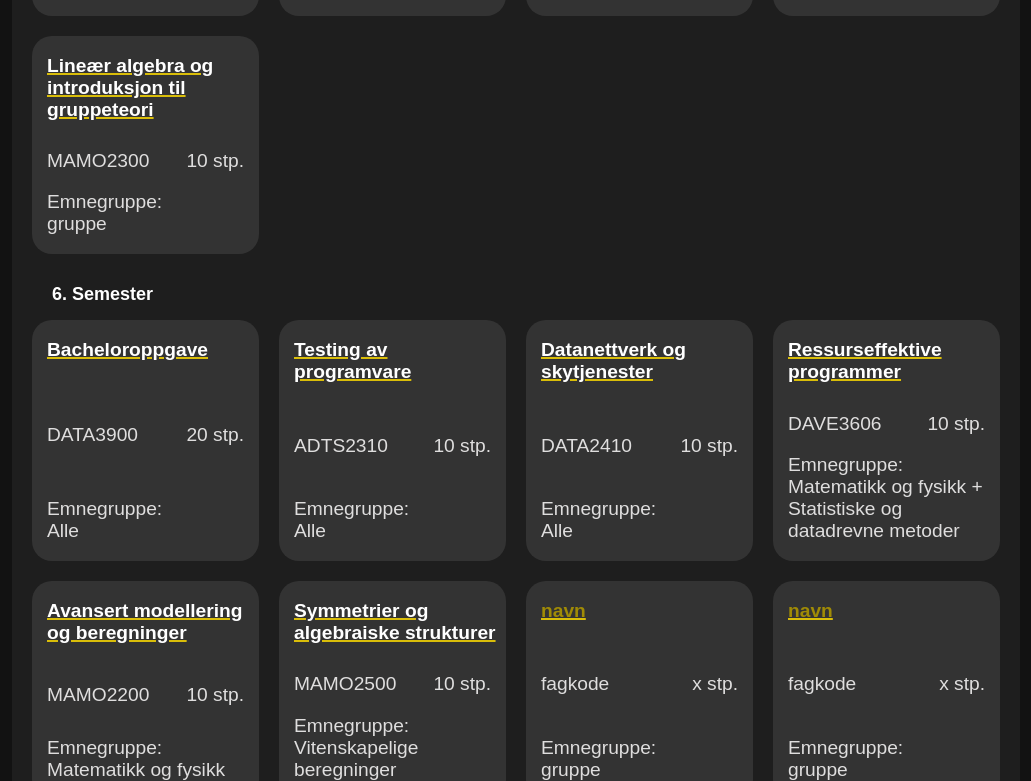
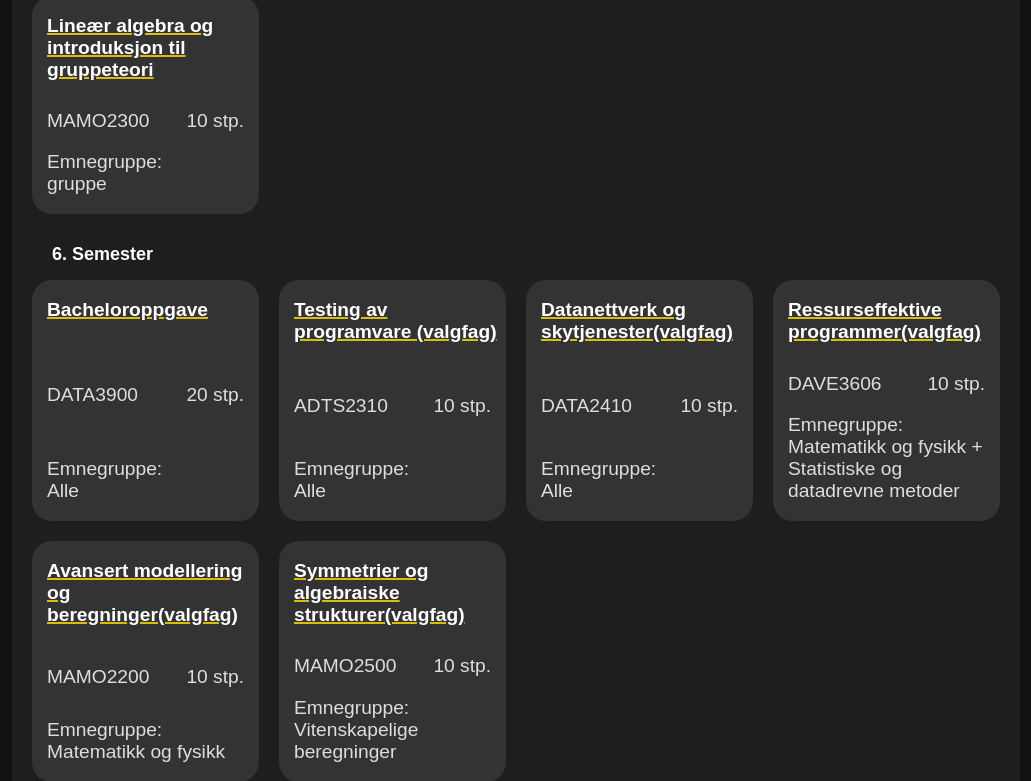
Before and after one commit to H44K0N/Eksamen1200, a plain HTML site: page index.html in a window 1280 px wide. Shown: the part 4561-5342 px from the top of the page, without its empty margins (124-1155 px from the left). Drawn offline with Linux system fonts and the light colour scheme.

Commit message:
Fjernet unødvendig kode

```diff
--- a/index.html
+++ b/index.html
@@ -190,8 +190,6 @@
 
                 <!-- 1. studieår -->
                 <h3 class="Studieår-bakgrunn">1. studieår</h3>
-
-                <!-- 1. Semester -->
                 <h2 class="Semester">1. Semester</h2>
                 <section id="Oppbygging" class="fag-grid">
                     <div class="fag">
@@ -255,13 +253,10 @@
                         </div>
                         <p class="emnegruppe">Emnegruppe:<br>Alle</p>
                     </div>
-                    <div class="hide"></div> <!-- Empty placeholder -->
                 </section>
 
                 <!-- 2. studieår -->
                 <h3 class="Studieår-bakgrunn">2. studieår</h3>
-
-                <!-- 3. Semester -->
                 <h2 class="Semester">3. Semester</h2>
                 <section id="Oppbygging" class="fag-grid">
                     <div class="fag">
@@ -296,10 +291,8 @@
                         </div>
                         <p class="emnegruppe">Emnegruppe: </br>Matematikk og fysikk + Vitenskapelige beregninger</p>
                     </div>
-                    <div class="hide"></div> <!-- Empty placeholder -->
                 </section>
 
-                <!-- 4. Semester -->
                 <h2 class="Semester">4. Semester</h2>
                 <section id="Oppbygging" class="fag-grid">
                     <div class="fag">
@@ -366,13 +359,10 @@
                         </div>
                         <p class="emnegruppe">Emnegruppe: </br>Vitenskapelige beregninger</p>
                     </div>
-                    <div class="hide"></div> <!-- Empty placeholder -->
                 </section>
 
                 <!-- 3. studieår -->
                 <h3 class="Studieår-bakgrunn">3. studieår</h3>
-
-                <!-- 5. Semester -->
                 <h2 class="Semester">5. Semester</h2>
                 <section id="Oppbygging" class="fag-grid">
                     <div class="fag">
@@ -448,7 +438,6 @@
                     </div>
                 </section>
 
-                <!-- 6. Semester -->
                 <h2 class="Semester">6. Semester</h2>
                 <section id="Oppbygging" class="fag-grid">
                     <div class="fag">
@@ -460,7 +449,7 @@
                         <p class="emnegruppe">Emnegruppe: <br>Alle</p>
                     </div>
                     <div class="fag">
-                        <h3><a href="https://student.oslomet.no/studier/-/studieinfo/emne/ADTS2310/2024/H%C3%98ST">Testing av programvare</a></h3>
+                        <h3><a href="https://student.oslomet.no/studier/-/studieinfo/emne/ADTS2310/2024/H%C3%98ST">Testing av programvare (valgfag)</a></h3>
                         <div class="p-container">
                             <p>ADTS2310</p>
                             <p>10 stp.</p>
@@ -468,7 +457,7 @@
                         <p class="emnegruppe">Emnegruppe: <br>Alle</p>
                     </div>
                     <div class="fag">
-                        <h3><a href="https://student.oslomet.no/studier/-/studieinfo/emne/DATA2410/2024/H%C3%98ST">Datanettverk og skytjenester</a></h3>
+                        <h3><a href="https://student.oslomet.no/studier/-/studieinfo/emne/DATA2410/2024/H%C3%98ST">Datanettverk og skytjenester(valgfag)</a></h3>
                         <div class="p-container">
                             <p>DATA2410</p>
                             <p>10 stp.</p>
@@ -476,7 +465,7 @@
                         <p class="emnegruppe">Emnegruppe: <br>Alle</p>
                     </div>
                     <div class="fag">
-                        <h3><a href="https://student.oslomet.no/studier/-/studieinfo/emne/DAVE3606/2024/H%C3%98ST">Ressurseffektive programmer</a></h3>
+                        <h3><a href="https://student.oslomet.no/studier/-/studieinfo/emne/DAVE3606/2024/H%C3%98ST">Ressurseffektive programmer(valgfag)</a></h3>
                         <div class="p-container">
                             <p>DAVE3606</p>
                             <p>10 stp.</p>
@@ -484,7 +473,7 @@
                         <p class="emnegruppe">Emnegruppe: </br>Matematikk og fysikk + Statistiske og datadrevne metoder</p>
                     </div>
                     <div class="fag">
-                        <h3><a href="https://student.oslomet.no/studier/-/studieinfo/emne/MAMO2200/2024/H%C3%98ST">Avansert modellering og beregninger</a></h3>
+                        <h3><a href="https://student.oslomet.no/studier/-/studieinfo/emne/MAMO2200/2024/H%C3%98ST">Avansert modellering og beregninger(valgfag)</a></h3>
                         <div class="p-container">
                             <p>MAMO2200</p>
                             <p>10 stp.</p>
@@ -492,38 +481,13 @@
                         <p class="emnegruppe">Emnegruppe: </br>Matematikk og fysikk</p>
                     </div>
                     <div class="fag">
-                        <h3><a href="https://student.oslomet.no/studier/-/studieinfo/emne/MAMO2500/2024/H%C3%98ST">Symmetrier og algebraiske strukturer</a></h3>
+                        <h3><a href="https://student.oslomet.no/studier/-/studieinfo/emne/MAMO2500/2024/H%C3%98ST">Symmetrier og algebraiske strukturer(valgfag)</a></h3>
                         <div class="p-container">
                             <p>MAMO2500</p>
                             <p>10 stp.</p>
                         </div>
                         <p class="emnegruppe">Emnegruppe: </br>Vitenskapelige beregninger</p>
                     </div>
-                    <div class="fag">
-                        <h3><a href="">navn</a></h3>
-                        <div class="p-container">
-                            <p>fagkode</p>
-                            <p>x stp.</p>
-                        </div>
-                        <p class="emnegruppe">Emnegruppe: </br>gruppe</p>
-                    </div>
-                    <div class="fag">
-                        <h3><a href="">navn</a></h3>
-                        <div class="p-container">
-                            <p>fagkode</p>
-                            <p>x stp.</p>
-                        </div>
-                        <p class="emnegruppe">Emnegruppe: </br>gruppe</p>
-                    </div>
-                    <div class="fag">
-                        <h3><a href="">navn</a></h3>
-                        <div class="p-container">
-                            <p>fagkode</p>
-                            <p>x stp.</p>
-                        </div>
-                        <p class="emnegruppe">Emnegruppe: </br>gruppe</p>
-                    </div>
-                    <div class="hide"></div> <!-- Empty placeholder -->
                 </section>
             </section>
 
```
